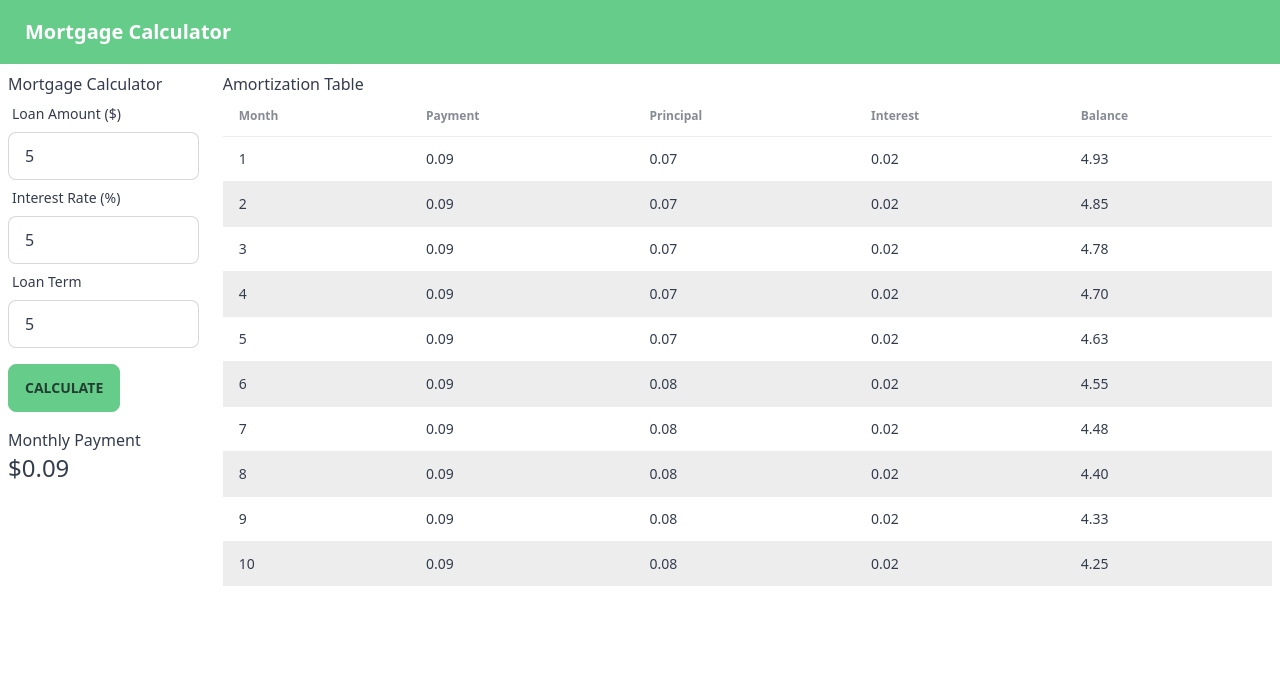
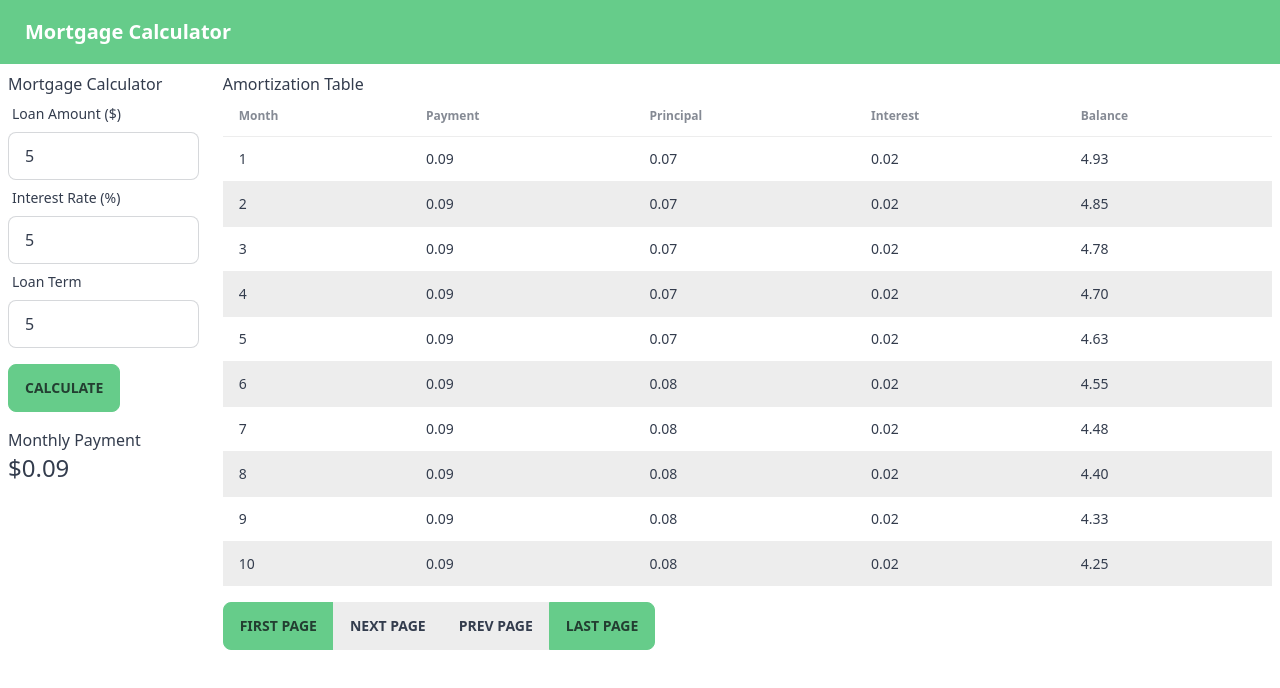
Before and after one commit to vkumar04/mortgage-calculator, a React (Vite) app: page / in a window 1280 px wide. Both pictures are taken after typing "5", "5", "5" into the empty fields and a click on the button "CALCULATE". Shown: the top 688 px of the page. Built offline with nearby package versions, Linux system fonts and the light colour scheme.

Commit message:
added pagination and cleaned up the code

```diff
--- a/src/components/dataTable/DataTable.tsx
+++ b/src/components/dataTable/DataTable.tsx
@@ -12,20 +12,7 @@ interface DataTableProps {
 }
 
 export const DataTable = ({ amortizationData }: DataTableProps) => {
-  const tableData = useMemo(() => {
-    return amortizationData.map((row) => {
-      return {
-        month: row.month,
-        payment: row.payment,
-        principal: row.principal,
-        interest: row.interest,
-        balance: row.balance,
-      };
-    });
-  }, [amortizationData]);
-
   const columnHelper = createColumnHelper<amortizationData>();
-
   const columns = useMemo(
     () => [
       columnHelper.accessor("month", {
@@ -54,12 +41,12 @@ export const DataTable = ({ amortizationData }: DataTableProps) => {
 
   const table = useReactTable({
     columns,
-    data: tableData,
+    data: amortizationData,
     getCoreRowModel: getCoreRowModel(),
     getPaginationRowModel: getPaginationRowModel(),
   });
 
-  if (tableData.length === 0) {
+  if (amortizationData.length === 0) {
     return <div>Fill out the form to display table</div>;
   }
 
@@ -93,6 +80,26 @@ export const DataTable = ({ amortizationData }: DataTableProps) => {
           ))}
         </tbody>
       </table>
+      <div className="join join-vertical mt-4 lg:join-horizontal">
+        <button
+          className="btn btn-primary join-item"
+          onClick={() => table.setPageIndex(0)}
+        >
+          First Page
+        </button>
+        <button className="btn join-item" onClick={() => table.nextPage()}>
+          Next Page
+        </button>
+        <button className="btn join-item" onClick={() => table.previousPage()}>
+          Prev Page
+        </button>
+        <button
+          className="btn btn-primary join-item"
+          onClick={() => table.setPageIndex(table.getPageCount() - 1)}
+        >
+          Last Page
+        </button>
+      </div>
     </div>
   );
 };
```
